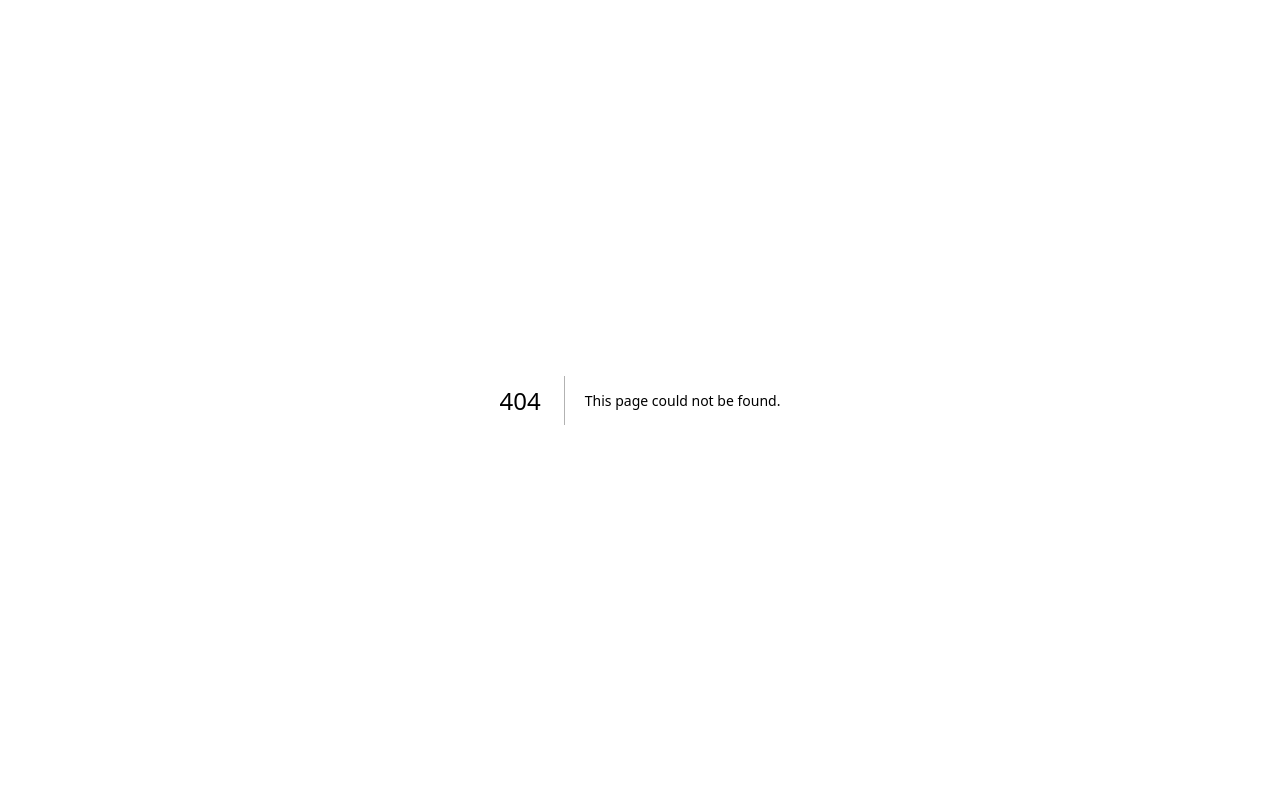
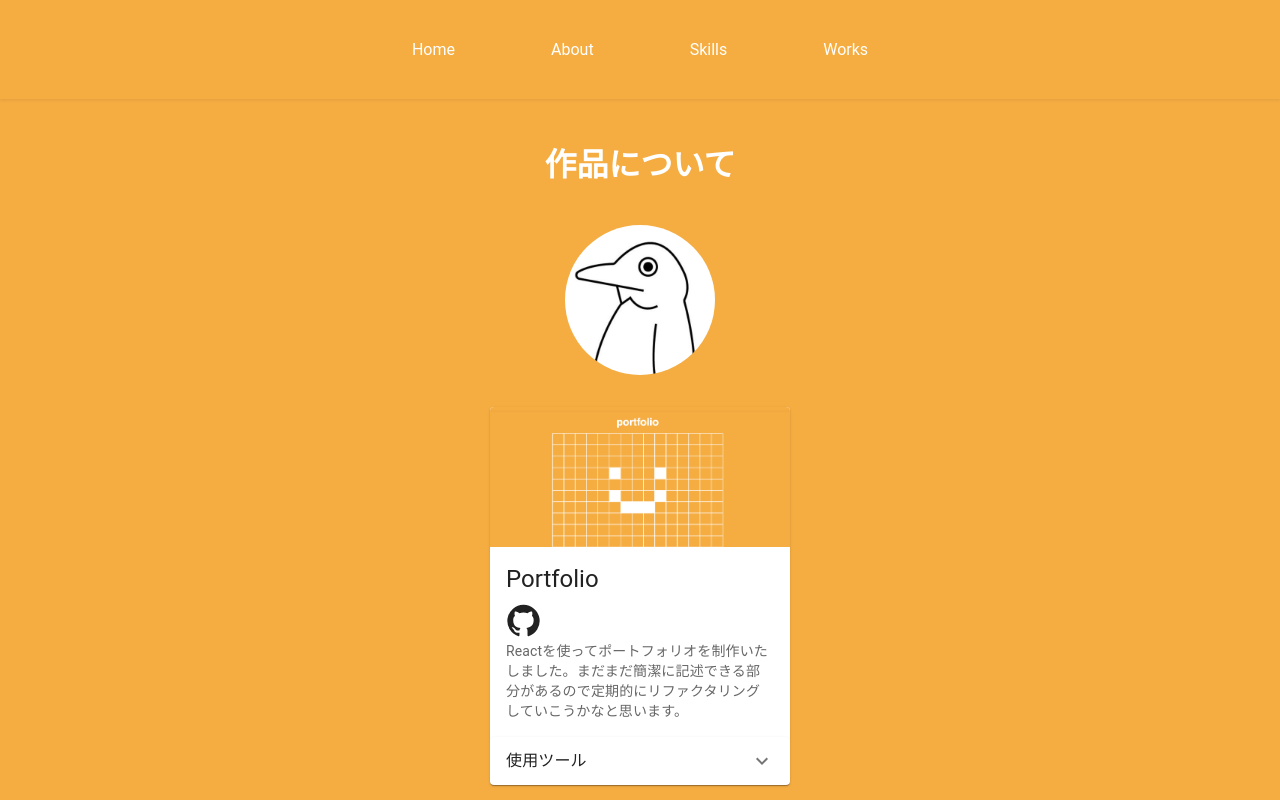
Before and after one commit to nok181701/portfolio-nok, a Next.js app: page /works in a window 1280 px wide. Before the commit this address had no page. Shown: the top 800 px of the page. Built offline with nearby package versions, Linux system fonts and the light colour scheme.

Commit message:
✨作品ページ追加

```diff
--- /dev/null
+++ b/src/components/ContentsWorks/ContentsWorks.module.scss
@@ -0,0 +1,9 @@
+.title {
+  text-align: center;
+  margin: 2.5rem 0;
+  font-size: 2rem;
+}
+
+.img {
+  border-radius: 50%;
+}
--- /dev/null
+++ b/src/components/ContentsWorks/MultiActionAreaCard/MultiActionAreaCard.module.scss
@@ -0,0 +1,7 @@
+.card {
+  margin-top: 2rem;
+}
+.icon {
+  display: inline-block;
+  text-align: right;
+}
--- /dev/null
+++ b/src/components/ContentsWorks/MultiActionAreaCard/MultiActionAreaCard.tsx
@@ -0,0 +1,40 @@
+import * as React from "react";
+import Card from "@mui/material/Card";
+import CardContent from "@mui/material/CardContent";
+import CardMedia from "@mui/material/CardMedia";
+import Typography from "@mui/material/Typography";
+import { CardActionArea } from "@mui/material";
+import styles from "src/components/ContentsWorks/MultiActionAreaCard/MultiActionAreaCard.module.scss";
+import { SimpleAccordionSimpleAccordion } from "src/components/ContentsWorks/MultiActionAreaCard/SimpleAccordion/SimpleAccordion";
+import GitHubIcon from "@mui/icons-material/GitHub";
+import Link from "next/link";
+
+export function MultiActionAreaCard() {
+  return (
+    <Card className={styles.card} sx={{ maxWidth: 300 }}>
+      <CardActionArea>
+        <CardMedia
+          component="img"
+          height="140"
+          image="/portfolio.png"
+          alt="green iguana"
+        />
+        <CardContent>
+          <Typography gutterBottom variant="h5" component="div">
+            Portfolio
+          </Typography>
+          <Link href="https://github.com/nok181701/portfolio-nok">
+            <GitHubIcon
+              className={styles.icon}
+              sx={{ width: 35, height: 35 }}
+            />
+          </Link>
+          <Typography variant="body2" color="text.secondary">
+            Reactを使ってポートフォリオを制作いたしました。まだまだ簡潔に記述できる部分があるので定期的にリファクタリングしていこうかなと思います。
+          </Typography>
+        </CardContent>
+        <SimpleAccordionSimpleAccordion />
+      </CardActionArea>
+    </Card>
+  );
+}
--- /dev/null
+++ b/src/components/ContentsWorks/MultiActionAreaCard/SimpleAccordion/SimpleAccordion.tsx
@@ -0,0 +1,27 @@
+import * as React from "react";
+import Accordion from "@mui/material/Accordion";
+import AccordionSummary from "@mui/material/AccordionSummary";
+import AccordionDetails from "@mui/material/AccordionDetails";
+import Typography from "@mui/material/Typography";
+import ExpandMoreIcon from "@mui/icons-material/ExpandMore";
+
+export function SimpleAccordionSimpleAccordion() {
+  return (
+    <div>
+      <Accordion>
+        <AccordionSummary
+          expandIcon={<ExpandMoreIcon />}
+          aria-controls="panel1a-content"
+          id="panel1a-header"
+        >
+          <Typography>使用ツール</Typography>
+        </AccordionSummary>
+        <AccordionDetails>
+          <Typography>
+            React, Next.js, TypeScript, JavaScript, Sass, Material UI, GitHub
+          </Typography>
+        </AccordionDetails>
+      </Accordion>
+    </div>
+  );
+}
--- /dev/null
+++ b/src/components/ContentsWorks/index.tsx
@@ -0,0 +1,19 @@
+import styles from "src/components/ContentsSkill/ContentsSkill.module.scss";
+import Image from "next/image";
+import { MultiActionAreaCard } from "src/components/ContentsWorks/MultiActionAreaCard/MultiActionAreaCard";
+
+export function ContentsWorks() {
+  return (
+    <>
+      <h2 className={styles.title}>作品について</h2>
+      <Image
+        src="/user-3.jpg"
+        width={150}
+        height={150}
+        alt="Iwai Naoki"
+        className={styles.img}
+      />
+      <MultiActionAreaCard />
+    </>
+  );
+}
--- a/src/components/Header/AccountsMenu/index.tsx
+++ b/src/components/Header/AccountsMenu/index.tsx
@@ -99,8 +99,8 @@ export function AccountMenu() {
               marginRight: 1,
             }}
           />
-          <Link href="/skill">
-            {<span style={{ color: "#fff" }}>Skill</span>}
+          <Link href="/skills">
+            {<span style={{ color: "#fff" }}>Skills</span>}
           </Link>
         </MenuItem>
         <MenuItem onClick={handleClose}>
@@ -112,8 +112,8 @@ export function AccountMenu() {
               marginRight: 1,
             }}
           />
-          <Link href="/contact">
-            {<span style={{ color: "#fff" }}>Contact</span>}
+          <Link href="/works">
+            {<span style={{ color: "#fff" }}>Works</span>}
           </Link>
         </MenuItem>
       </Menu>
--- a/src/components/Header/index.tsx
+++ b/src/components/Header/index.tsx
@@ -19,10 +19,10 @@ export function Header() {
           <Link href="/about">About</Link>
         </li>
         <li>
-          <Link href="/skill">Skill</Link>
+          <Link href="/skills">Skills</Link>
         </li>
         <li>
-          <Link href="/contact">Contact</Link>
+          <Link href="/works">Works</Link>
         </li>
       </ul>
     </header>
--- a/src/pages/contact.tsx
+++ b/src/pages/skills.tsx
@@ -2,14 +2,16 @@ import styles from "src/styles/Home.module.scss";
 import { Inter } from "next/font/google";
 import { Header } from "src/components/Header";
 import { Footer } from "src/components/Footer";
+import { ContentsSkill } from "src/components/ContentsSkill";
 
 const inter = Inter({ subsets: ["latin"] });
 
-export default function Contact() {
+export default function Skills() {
   return (
     <>
       <main className={styles.main}>
         <Header />
+        <ContentsSkill />
         <Footer />
       </main>
     </>
--- a/src/pages/skill.tsx
+++ b/src/pages/works.tsx
@@ -2,16 +2,16 @@ import styles from "src/styles/Home.module.scss";
 import { Inter } from "next/font/google";
 import { Header } from "src/components/Header";
 import { Footer } from "src/components/Footer";
-import { ContentsSkill } from "src/components/ContentsSkill/ContentsSkill";
+import { ContentsWorks } from "src/components/ContentsWorks";
 
 const inter = Inter({ subsets: ["latin"] });
 
-export default function Skill() {
+export default function Works() {
   return (
     <>
       <main className={styles.main}>
         <Header />
-        <ContentsSkill />
+        <ContentsWorks />
         <Footer />
       </main>
     </>
```
Also changed, not shown: public/portfolio.png (added), src/components/ContentsSkill/index.tsx (renamed from src/components/ContentsSkill/ContentsSkill.tsx).
